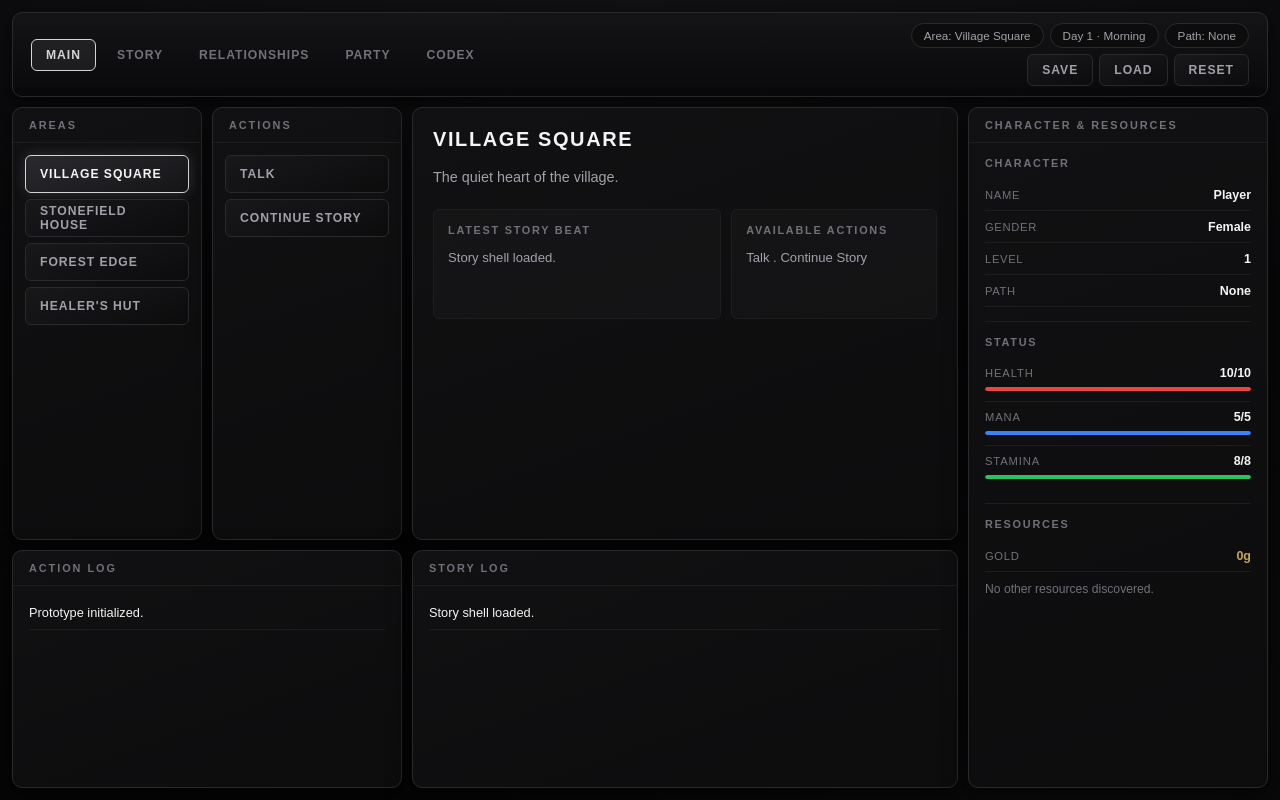
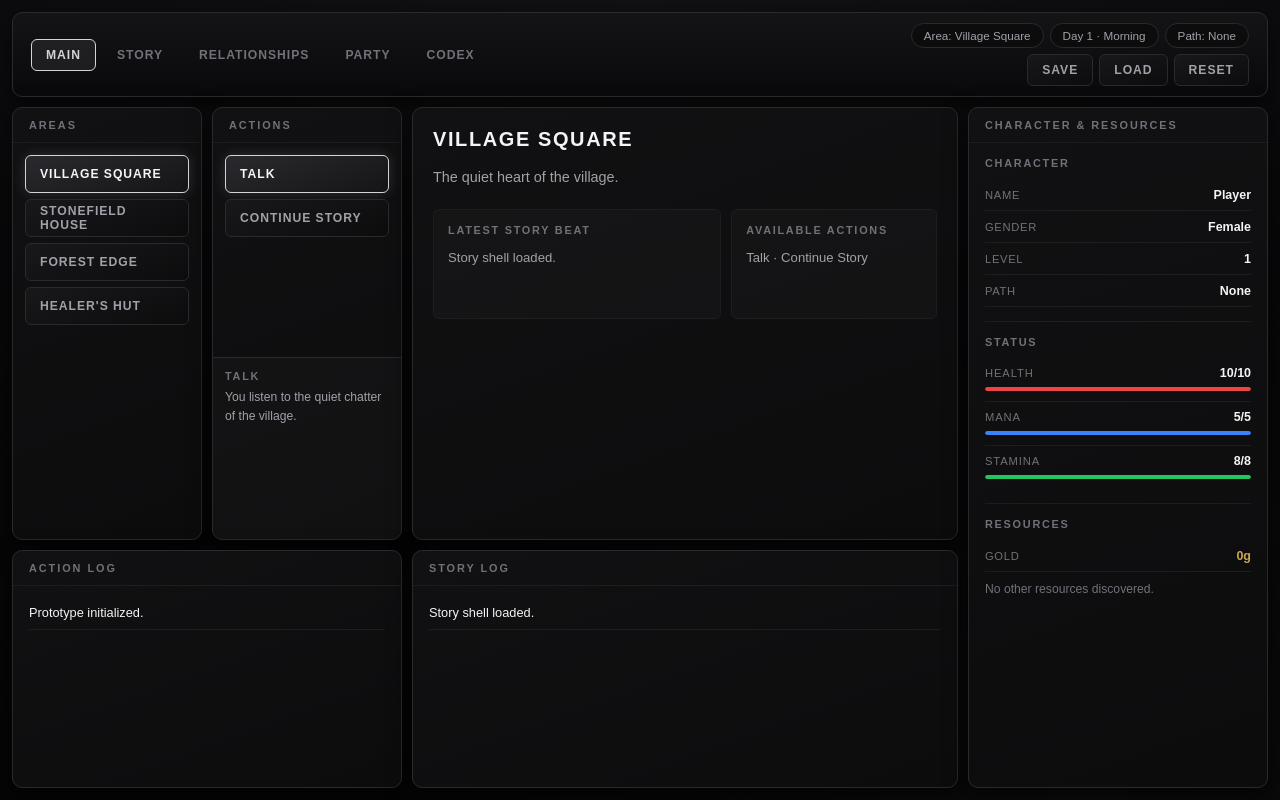
Before and after one commit to npaibay/new-untitled-game, a React (Vite) app: page / in a window 1280 px wide. Built offline with nearby package versions, Linux system fonts and the light colour scheme.

Commit message:
Add action details panel

```diff
--- a/src/App.jsx
+++ b/src/App.jsx
@@ -30,6 +30,7 @@ function App() {
 
   const [activeModal, setActiveModal] = useState(null);
   const [saveSlots, setSaveSlots] = useState(() => getSaveSlotSummaries());
+  const [selectedActionId, setSelectedActionId] = useState(null);
 
   const { player, resources, actionLog, storyLog, unlocks } = gameState;
 
@@ -38,8 +39,14 @@ function App() {
   const discoveredAreas = getDiscoveredAreas(areas, unlocks);
   const availableActions = getAvailableActions(actions, player.area, unlocks);
   const discoveredResources = getDiscoveredResources(resources);
+
   const latestStoryBeat = storyLog[0] || "No major story events yet.";
-  const currentAreaActions = availableActions.map((action) => action.label)
+  const currentAreaActions = availableActions.map((action) => action.label);
+
+  const selectedAction =
+    availableActions.find((action) => action.id === selectedActionId) ||
+    availableActions[0] ||
+    null;
 
   useEffect(() => {
     let lastTime = Date.now();
@@ -78,10 +85,12 @@ function App() {
   }
 
   function handleMoveToArea(area) {
+    setSelectedActionId(null);
     setGameState((currentState) => moveToArea(currentState, area));
   }
 
   function handleAction(action) {
+    setSelectedActionId(action.id);
     setGameState((currentState) => performAction(currentState, action));
   }
 
@@ -105,6 +114,7 @@ function App() {
       return;
     }
 
+    setSelectedActionId(null);
     setGameState(addSystemLog(savedState, `Loaded Slot ${slotId}.`));
     refreshSaveSlots();
     closeModal();
@@ -122,6 +132,7 @@ function App() {
   function handleResetCurrentGame() {
     const resetState = createGameState();
 
+    setSelectedActionId(null);
     setGameState(addSystemLog(resetState, "Current game reset."));
     closeModal();
   }
@@ -131,6 +142,7 @@ function App() {
 
     const resetState = createGameState();
 
+    setSelectedActionId(null);
     setGameState(addSystemLog(resetState, "All save slots deleted."));
     refreshSaveSlots();
     closeModal();
@@ -139,16 +151,26 @@ function App() {
   return (
     <div className="app">
       <header className="topbar">
-        <nav className="nav-tabs">
-          <button className="nav-btn active">Main</button>
-          <button className="nav-btn">Story</button>
-          <button className="nav-btn">Relationships</button>
-          <button className="nav-btn">Party</button>
-          <button className="nav-btn">Codex</button>
+        <nav className="nav-tabs" aria-label="Main navigation">
+          <button className="nav-btn active" type="button">
+            Main
+          </button>
+          <button className="nav-btn" type="button">
+            Story
+          </button>
+          <button className="nav-btn" type="button">
+            Relationships
+          </button>
+          <button className="nav-btn" type="button">
+            Party
+          </button>
+          <button className="nav-btn" type="button">
+            Codex
+          </button>
         </nav>
 
         <div className="topbar-right">
-          <div className="status-strip">
+          <div className="status-strip" aria-label="Current status">
             <span>Area: {currentAreaLabel}</span>
             <span>{player.day}</span>
             <span>Path: {player.path}</span>
@@ -188,18 +210,21 @@ function App() {
               </div>
             </Panel>
 
-            <Panel title="Actions">
-              <div className="button-list">
+            <Panel title="Actions" className="actions-panel">
+              <div className="action-panel-body">
+                <div className="button-list action-list-scroll">
                   {availableActions.map((action) => {
-                  const isRestingAction =
-                    action.startsResting && player.isResting;
+                    const isRestingAction = action.startsResting && player.isResting;
+                    const isSelected = selectedAction?.id === action.id;
 
                     return (
                       <button
                         key={action.id}
                         type="button"
-                      className={isRestingAction ? "primary" : ""}
+                        className={isRestingAction || isSelected ? "primary" : ""}
                         disabled={isRestingAction}
+                        onMouseEnter={() => setSelectedActionId(action.id)}
+                        onFocus={() => setSelectedActionId(action.id)}
                         onClick={() => handleAction(action)}
                       >
                         {isRestingAction ? "Resting..." : action.label}
@@ -210,6 +235,9 @@ function App() {
                   {availableActions.length === 0 && (
                     <p className="empty-note">No actions available here.</p>
                   )}
+                </div>
+
+                <ActionDetails action={selectedAction} resources={resources} />
               </div>
             </Panel>
 
@@ -233,7 +261,7 @@ function App() {
                   <h3>Available Actions</h3>
 
                   {currentAreaActions.length > 0 ? (
-                    <p>{currentAreaActions.join(" . ")}</p>
+                    <p>{currentAreaActions.join(" · ")}</p>
                   ) : (
                     <p>No actions available here.</p>
                   )}
@@ -354,7 +382,12 @@ function SaveSlotModal({
 
   return (
     <div className="modal-backdrop">
-      <section className="modal-panel">
+      <section
+        className="modal-panel"
+        role="dialog"
+        aria-modal="true"
+        aria-label={title}
+      >
         <div className="modal-header">
           <h2>{title}</h2>
           <button type="button" onClick={onClose}>
@@ -444,15 +477,115 @@ function SaveSlotCard({ mode, slot, onSave, onLoad, onDeleteSlot }) {
   );
 }
 
+function ActionDetails({ action, resources }) {
+  if (!action) {
+    return (
+      <div className="action-details">
+        <h3>Action Details</h3>
+        <p>No action selected.</p>
+      </div>
+    );
+  }
+
+  const { statCost, resourceCost } = getActionCostDetails(action);
+  const rewards = action.rewards || {};
+  const restore = action.restore || {};
+
+  const hasStatCost = Object.keys(statCost).length > 0;
+  const hasResourceCost = Object.keys(resourceCost).length > 0;
+  const hasRewards = Object.keys(rewards).length > 0;
+  const hasRestore = Object.keys(restore).length > 0;
+
+  return (
+    <div className="action-details">
+      <h3>{action.label}</h3>
+
+      {action.log && <p>{action.log}</p>}
+
+      {action.startsResting && (
+        <p>Effect: Recover health and stamina over time.</p>
+      )}
+
+      {hasStatCost && (
+        <p>
+          Cost:{" "}
+          {Object.entries(statCost)
+            .map(([stat, amount]) => `${amount} ${formatStatLabel(stat)}`)
+            .join(", ")}
+        </p>
+      )}
+
+      {hasResourceCost && (
+        <p>
+          Requires:{" "}
+          {Object.entries(resourceCost)
+            .map(([resourceId, amount]) => {
+              const label = resources[resourceId]?.label || resourceId;
+              return `${amount} ${label}`;
+            })
+            .join(", ")}
+        </p>
+      )}
+
+      {hasRewards && (
+        <p>
+          Rewards:{" "}
+          {Object.entries(rewards)
+            .map(([resourceId, amount]) => {
+              const label = resources[resourceId]?.label || resourceId;
+              return `+${amount} ${label}`;
+            })
+            .join(", ")}
+        </p>
+      )}
+
+      {hasRestore && (
+        <p>
+          Restores:{" "}
+          {Object.entries(restore)
+            .map(([stat, amount]) => `+${amount} ${formatStatLabel(stat)}`)
+            .join(", ")}
+        </p>
+      )}
+    </div>
+  );
+}
+
+function getActionCostDetails(action) {
+  const cost = action.cost || {};
+
+  if (cost.stats || cost.resources) {
+    return {
+      statCost: cost.stats || {},
+      resourceCost: cost.resources || {},
+    };
+  }
+
+  return {
+    statCost: cost,
+    resourceCost: {},
+  };
+}
+
+function formatStatLabel(stat) {
+  const labels = {
+    hp: "Health",
+    mp: "Mana",
+    stamina: "Stamina",
+  };
+
+  return labels[stat] || stat;
+}
+
 function formatSlotDate(savedAt) {
   if (!savedAt) return "No save date";
 
   return new Date(savedAt).toLocaleString();
 }
 
-function Panel({ title, children }) {
+function Panel({ title, children, className = "" }) {
   return (
-    <section className="panel">
+    <section className={'panel ${className}'}>
       <div className="panel-header">
         <h2>{title}</h2>
       </div>
--- a/src/index.css
+++ b/src/index.css
@@ -515,6 +515,52 @@ button.primary {
   justify-content: flex-end;
 }
 
+/* ─── Action Details ────────────────────────────────────── */
+
+.actions-panel {
+  display: grid;
+  grid-template-rows: auto minmax(0, 1fr);
+}
+
+.action-panel-body {
+  min-height: 0;
+  height: 100%;
+  display: grid;
+  grid-template-rows: minmax(0, 1fr) minmax(0, 1fr);
+}
+
+.action-list-scroll {
+  min-height: 0;
+  overflow-y: auto;
+  align-content: start;
+  border-bottom: 1px solid var(--line);
+}
+
+.action-details {
+  min-height: 0;
+  overflow-y: auto;
+  padding: 12px;
+  display: grid;
+  align-content: start;
+  gap: 6px;
+  background: rgba(255, 255, 255, 0.02);
+}
+
+.action-details h3 {
+  margin: 0;
+  color: var(--text-muted);
+  font-size: 0.68rem;
+  letter-spacing: 0.16em;
+  text-transform: uppercase;
+}
+
+.action-details p {
+  margin: 0;
+  color: var(--text-sub);
+  font-size: 0.76rem;
+  line-height: 1.5;
+}
+
 /* ─── Responsive ────────────────────────────────────────── */
 
 @media (max-width: 1100px) {
```
Lines whose indentation alone changed are shown as unchanged.
